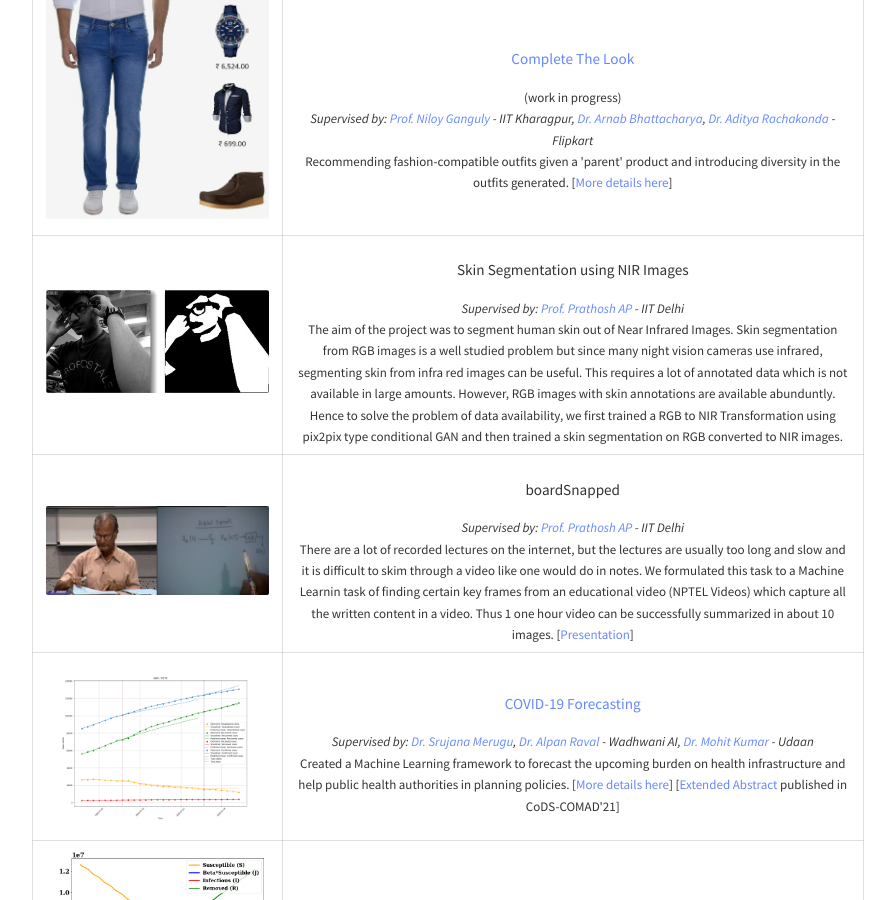
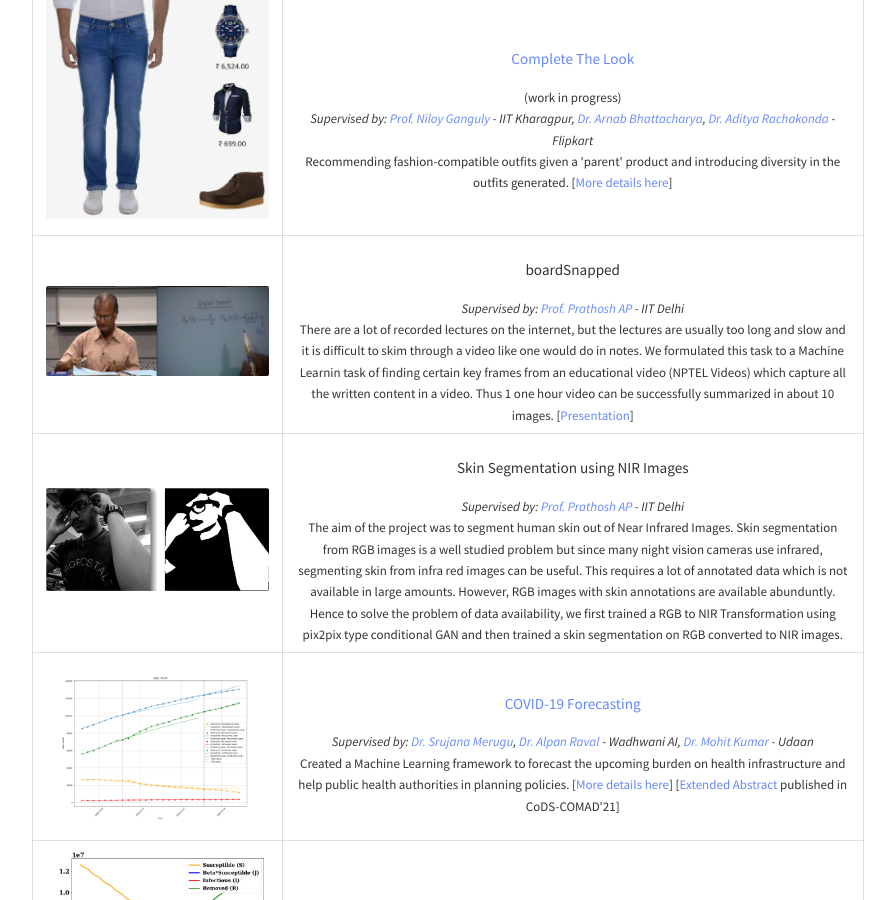
Before and after one commit to harshm121/portfolio-old, a Jekyll site: the page built from index.md, in a window 1280 px wide and 900 px high, scrolled down 570 px. Shown: the whole window, without its empty margins (192-1087 px from the left). Built offline with Jekyll 4.4.1, drawn with Linux system fonts in a browser that asks for light colours; a style sheet for code colours, icons or effects is not loaded.

Commit message:
Update index.md

```diff
--- a/index.md
+++ b/index.md
@@ -35,18 +35,18 @@ Broadly my interest lies in Computer Vision, understanding Deep Learning and Mac
 	    <th width="70%"><h3><b><a href="https://harshm121.github.io/Projects/CTL/">Complete The Look</a></b></h3> (work in progress)<br><font size="2.2"><i><h8>Supervised by: <a href = "http://www.facweb.iitkgp.ac.in/~niloy/">Prof. Niloy Ganguly</a> - IIT Kharagpur, <a href="https://www.linkedin.com/in/arnab-bhattacharya-26383573/">Dr. Arnab Bhattacharya</a>, <a href="https://www.linkedin.com/in/adityarachakonda/">Dr. Aditya Rachakonda</a> - Flipkart</h8></i></font> <br>
 Recommending fashion-compatible outfits given a 'parent' product and introducing diversity in the outfits generated. [<a href="https://harshm121.github.io/Projects/CTL/">More details here</a>]</th>
   </tr>
-<tr>
-    <th width="30%"><img src="https://harshm121.github.io/Projects/skinseg.png" alt="Skin segmentation example" width = "100%"></th>
-	  <th width="70%"><h3><b>Skin Segmentation using NIR Images</b></h3> <font size="2.2"><i><h8> Supervised by: <a href="https://sites.google.com/view/prathosh">Prof. Prathosh AP</a> - IIT Delhi </h8></i></font><br>
-The aim of the project was to segment human skin out of Near Infrared Images. Skin segmentation from RGB images is a well studied problem but since many night vision cameras use infrared, segmenting skin from infra red images can be useful. This requires a lot of annotated data which is not available in large amounts. However, RGB images with skin annotations are available abunduntly. Hence to solve the problem of data availability, we first trained a RGB to NIR Transformation using pix2pix type conditional GAN and then trained a skin segmentation on RGB converted to NIR images. </th>
-  </tr>
-
 
   <tr>
     <th width="30%"><img src="https://harshm121.github.io/Projects/boardsnapped.png" alt="Example images" width="100%"></th>
 	<th width="70%"><h3><b>boardSnapped</b></h3> <font size="2.2"><i><h8> Supervised by: <a href="https://sites.google.com/view/prathosh">Prof. Prathosh AP</a> - IIT Delhi </h8></i></font><br>
 	There are a lot of recorded lectures on the internet, but the lectures are usually too long and slow and it is difficult to skim through a video like one would do in notes. We formulated this task to a Machine Learnin task of finding certain key frames from an educational video (NPTEL Videos) which capture all the written content in a video. Thus 1 one hour video can be successfully summarized in about 10 images. [<a href="https://docs.google.com/presentation/d/1hnYlk-_ie_55itjfKPlbFFm5x9woRM1kMJZJNiyOV2I/edit?usp=sharing">Presentation</a>]
 </th>
+  </tr>
+
+<tr>
+    <th width="30%"><img src="https://harshm121.github.io/Projects/skinseg.png" alt="Skin segmentation example" width = "100%"></th>
+	  <th width="70%"><h3><b>Skin Segmentation using NIR Images</b></h3> <font size="2.2"><i><h8> Supervised by: <a href="https://sites.google.com/view/prathosh">Prof. Prathosh AP</a> - IIT Delhi </h8></i></font><br>
+The aim of the project was to segment human skin out of Near Infrared Images. Skin segmentation from RGB images is a well studied problem but since many night vision cameras use infrared, segmenting skin from infra red images can be useful. This requires a lot of annotated data which is not available in large amounts. However, RGB images with skin annotations are available abunduntly. Hence to solve the problem of data availability, we first trained a RGB to NIR Transformation using pix2pix type conditional GAN and then trained a skin segmentation on RGB converted to NIR images. </th>
   </tr>
 
   <tr>
```
